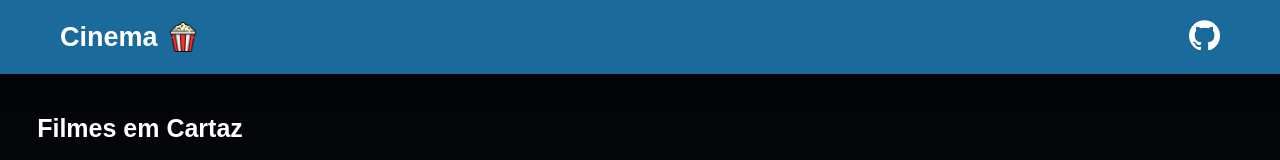
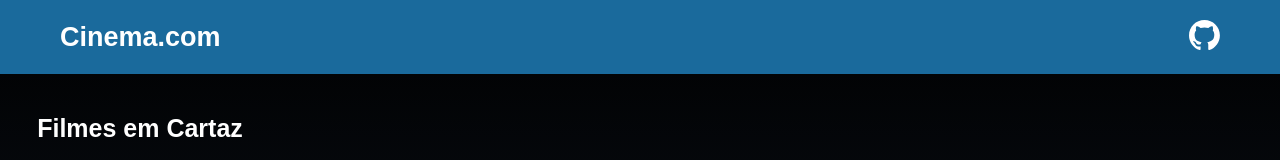
Before and after one commit to h1toh/cinema, a React (Vite) app: page / in a window 1280 px wide. Shown: the top 160 px of the page. Built offline with nearby package versions, Linux system fonts and the light colour scheme.

Commit message:
atualizando header

```diff
--- a/src/components/Header.tsx
+++ b/src/components/Header.tsx
@@ -3,11 +3,10 @@ import { Link } from "react-router-dom"
 const Header = () => {
     return <div className="header">
         <Link className="headerLink" to="/">
-            <h1 className="headertitle">Cinema</h1>
-            <img className="favicon" src="../public/favicon.png" alt="" />
+            <h1 className="headertitle">Cinema.com</h1>
         </Link>
         <Link className="githubLink" to="https://github.com/h1toh">
-            <img className="githubImg" src="../src/assets/images/github/github-mark-white.png" alt="" />
+            <img className="githubImg" src="../src/assets/images/github/github-mark-white.svg" title="Github" alt="Github" />
         </Link>
     </div>
 }
```
